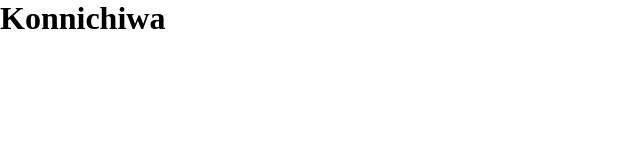
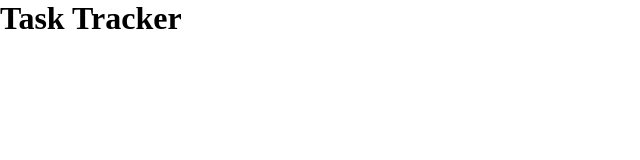
Before and after one commit to ShannaJSmith/task-tracker, a React (Create React App) app: page / in a window 1280 px wide. Shown: the top 160 px of the page, without its empty margins (0-640 px from the left). Built offline with nearby package versions, Linux system fonts and the light colour scheme.

Commit message:
make component folder and header component

```diff
--- a/public/index.html
+++ b/public/index.html
@@ -1,6 +1,8 @@
 <!DOCTYPE html>
 <html lang="en">
   <head>
+    <!--could put bootstrap cdn here -->
+    <!-- <script src="https://cdn.jsdelivr.net/npm/bootstrap@5.1.3/dist/js/bootstrap.min.js" integrity="sha384-QJHtvGhmr9XOIpI6YVutG+2QOK9T+ZnN4kzFN1RtK3zEFEIsxhlmWl5/YESvpZ13" crossorigin="anonymous"></script> -->
     <meta charset="utf-8" />
     <meta name="viewport" content="width=device-width, initial-scale=1" />
     <meta name="theme-color" content="#000000" />
--- a/src/App.js
+++ b/src/App.js
@@ -1,9 +1,10 @@
 import './App.css';
+import Header from './components/Header';
 
 const App = () => {
   return (
-    <div className="App">
-      <h1>Konnichiwa</h1>
+    <div className="container">
+      <Header />
     </div>
   );
 }
--- /dev/null
+++ b/src/components/Header.js
@@ -0,0 +1,9 @@
+const Header = () => {
+  return (
+    <header>
+      <h1>Task Tracker</h1>
+    </header>
+  )
+}
+
+export default Header;
```
